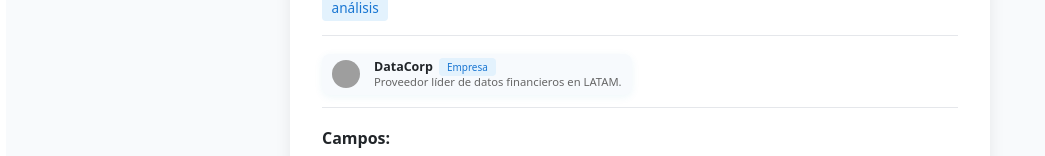
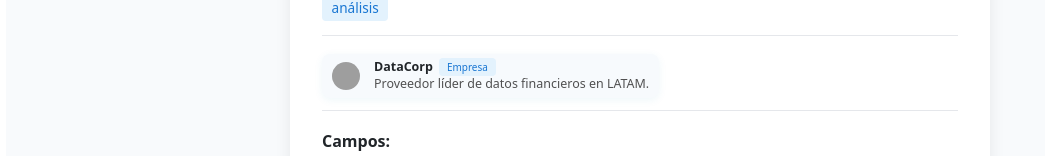
Before and after one commit to yonatan-alvarez-h/taloop-app, a React (Vite) app: page /datasets/1 in a window 1280 px wide. Shown: the part 436-592 px from the top of the page, without its empty margins (0-1045 px from the left). Built offline with nearby package versions, Linux system fonts and the light colour scheme; grey boxes are pictures that could not be loaded.

Commit message:
feat: refactor DatasetOwner to use CSS class for owner description styling

```diff
--- a/src/components/dataset/DatasetOwner.css
+++ b/src/components/dataset/DatasetOwner.css
@@ -1,3 +1,10 @@
+.owner-description {
+  font-size: 1em;
+  color: rgb(80, 80, 81);
+  font-weight: 500;
+  margin-top: 2px;
+  display: block;
+}
 .dataset-owner {
   display: flex;
   align-items: center;
--- a/src/components/dataset/DatasetOwner.tsx
+++ b/src/components/dataset/DatasetOwner.tsx
@@ -31,9 +31,7 @@ const DatasetOwner: React.FC<DatasetOwnerProps> = ({ owner }) => (
       </span>
       {/* No mostrar website ni email en la Card ni detalles */}
       {owner.description && (
-        <div style={{ color: "#666", fontSize: "0.9em" }}>
-          {owner.description}
-        </div>
+        <div className="owner-description">{owner.description}</div>
       )}
     </div>
   </div>
```
